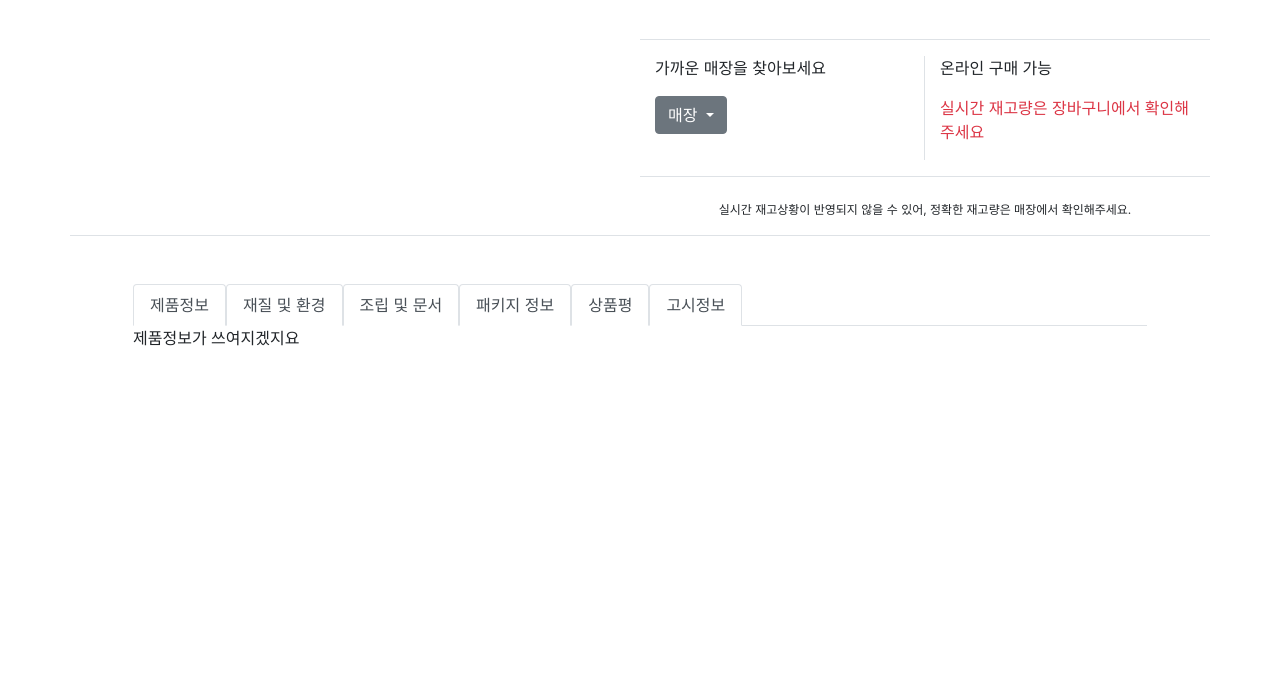
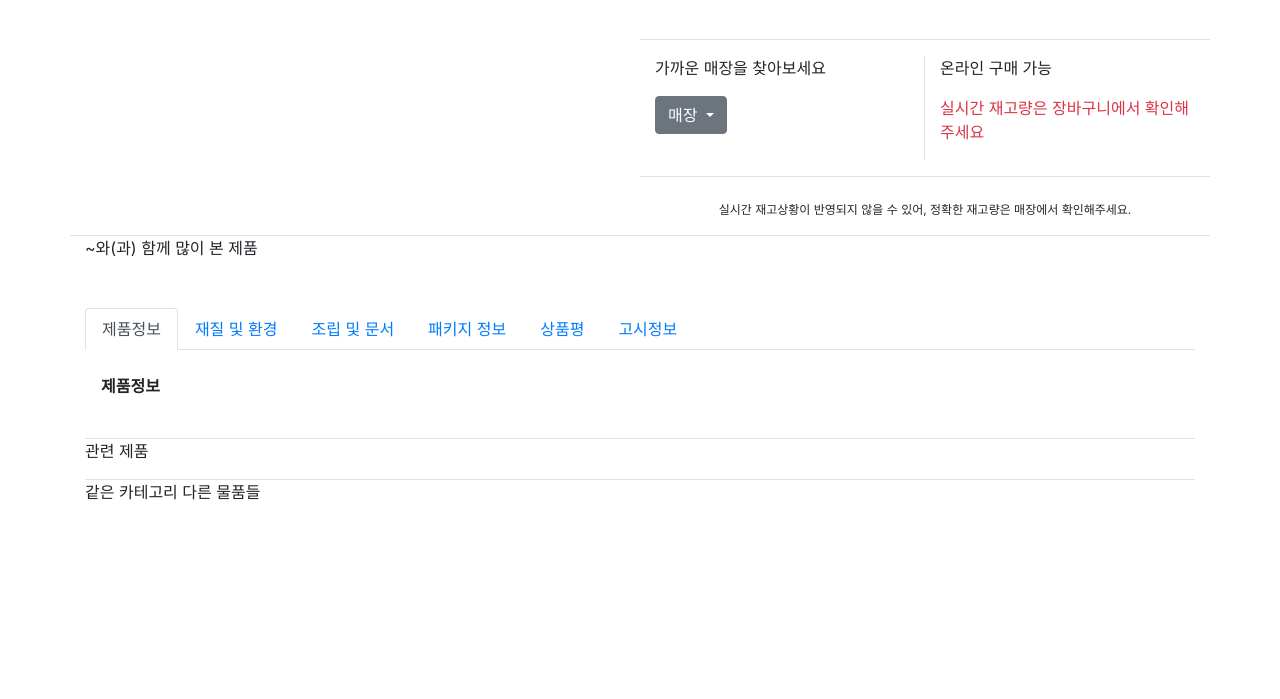
Before and after one commit to dodonmountain/Pprka, a Django app: page /detail/ in a window 1280 px wide. Shown: the part 544-1243 px from the top of the page. Run offline with Django 3.2, Linux system fonts and the light colour scheme; some libraries are stand-ins or nearby versions.

Commit message:
tw | update detail

```diff
--- a/indexes/templates/base.html
+++ b/indexes/templates/base.html
@@ -20,6 +20,9 @@
   <script src="https://kit.fontawesome.com/c596c9d4e2.js"></script>
   <script src="{% static 'bootstrap/js/jquery-3.0.0.slim.min.js' %}"></script>
   <script src="{% static 'bootstrap/js/bootstrap.js' %}"></script>
+  <script src="https://code.jquery.com/jquery-3.3.1.slim.min.js" integrity="sha384-q8i/X+965DzO0rT7abK41JStQIAqVgRVzpbzo5smXKp4YfRvH+8abtTE1Pi6jizo" crossorigin="anonymous"></script>
+  <script src="https://cdnjs.cloudflare.com/ajax/libs/popper.js/1.14.7/umd/popper.min.js" integrity="sha384-UO2eT0CpHqdSJQ6hJty5KVphtPhzWj9WO1clHTMGa3JDZwrnQq4sF86dIHNDz0W1" crossorigin="anonymous"></script>
+  <script src="https://stackpath.bootstrapcdn.com/bootstrap/4.3.1/js/bootstrap.min.js" integrity="sha384-JjSmVgyd0p3pXB1rRibZUAYoIIy6OrQ6VrjIEaFf/nJGzIxFDsf4x0xIM+B07jRM" crossorigin="anonymous"></script>
 </body>
 
 </html>
--- a/indexes/templates/indexes/detail.html
+++ b/indexes/templates/indexes/detail.html
@@ -1,10 +1,37 @@
 {% extends 'base.html' %}
 
 {% block body %}
+<style>
+.hover-green:hover {
+  background-color:#178a00 !important;
+}
+.tab-pane p:nth-child(1) {
+  font-weight:bold;
+  font-size:16px;
+}
+.rate-title {
+  float:left;
+  font-size: 13px;
+  font-weight:normal;
+  width:185px;
+}
+/* .rate {
+  margin-left:185px;
+}
+.rate-bar {
+  float:left;
+  height:9px;
+  width:20%;
+  background-color:antiquewhite;
+  border:solid 0.1px;
+  list-style: none;
+} */
+
+</style>
 {% include '_searchbar.html' %}
 {% include '_menubar.html' %}
-
   <div class="container mt-3">
+    <!-- 주문 -->
     <div class="row border-bottom">
       <div class="col-6">
         <h1>사진</h1>
@@ -55,58 +82,139 @@
         <p style="font-size: 12px; text-align:center">실시간 재고상황이 반영되지 않을 수 있어, 정확한 재고량은 매장에서 확인해주세요.</p>
       </div>
     </div>
-
-    <div class="m-5">
-
-      <ul class="nav nav-tabs">
+    <!-- ~와(과) 함께 많이 본 제품 -->
+    <div>
+      <p>~와(과) 함께 많이 본 제품</p>
+    </div>
+    <!-- 제품 상세정보 -->
+    <div class="mt-5">
+      <ul class="nav nav-tabs" id="myTab" role="tablist">
         <li class="nav-item">
-          <a class="nav-link active" data-toggle="tab" href="#wpvna">제품정보</a>
+          <a class="nav-link active" id="prodInfoTab-tab" data-toggle="tab" href="#prodInfoTab" role="tab" aria-controls="prodInfoTab" aria-selected="false">제품정보</a>
         </li>
         <li class="nav-item">
-          <a class="nav-link active" data-toggle="tab" href="#wowlf">재질 및 환경</a>
+          <a class="nav-link" id="envAndMatContainer-tab" data-toggle="tab" href="#envAndMatContainer" role="tab" aria-controls="envAndMatContainer" aria-selected="false">재질 및 환경</a>
         </li>
         <li class="nav-item">
-          <a class="nav-link active" data-toggle="tab" href="#whflq">조립 및 문서</a>
+          <a class="nav-link" id="assAndDocContainer-tab" data-toggle="tab" href="#assAndDocContainer" role="tab" aria-controls="assAndDocContainer" aria-selected="false">조립 및 문서</a>
         </li>
         <li class="nav-item">
-          <a class="nav-link active" data-toggle="tab" href="#vozlwl">패키지 정보</a>
+          <a class="nav-link" id="packageDetailsContainer-tab" data-toggle="tab" href="#packageDetailsContainer" role="tab" aria-controls="packageDetailsContainer" aria-selected="false">패키지 정보</a>
         </li>
         <li class="nav-item">
-          <a class="nav-link active" data-toggle="tab" href="#tkdvnavud">상품평</a>
+          <a class="nav-link" id="BVContainer-tab" data-toggle="tab" href="#BVContainer" role="tab" aria-controls="BVContainer" aria-selected="false">상품평</a>
         </li>
         <li class="nav-item">
-          <a class="nav-link active" data-toggle="tab" href="#rhtl">고시정보</a>
+          <a class="nav-link" id="productInfo2Container-tab" data-toggle="tab" href="#productInfo2Container" role="tab" aria-controls="productInfo2Container" aria-selected="false">고시정보</a>
         </li>
       </ul>
 
-      <div class="tab-content">
-        <div class="tab-pane fade show active" id="wpvna">
-          <p>제품정보가 쓰여지겠지요</p>
+      <div class="tab-content px-3 py-4" id="myTabContent">
+        <div class="tab-pane fade show active" id="prodInfoTab" role="tabpanel" aria-labelledby="prodInfoTab-tab">
+          <p>제품정보</p>
         </div>
-        <div class="tab-pane fade" id="wowlf">
-          <p>재질 및 환경 정보</p>
+        <div class="tab-pane fade" id="envAndMatContainer" role="tabpanel" aria-labelledby="envAndMatContainer-tab">
+          <p>재질 및 환경</p>
         </div>
-        <div class="tab-pane fade" id="whflq">
+        <div class="tab-pane fade" id="assAndDocContainer" role="tabpanel" aria-labelledby="assAndDocContainer-tab">
           <p>조립 및 문서</p>
+          <p style="font-size: 13px; font-weight:bold;">다운로드</p>
+          <p style="font-size: 13px; ">최신 버전의 문서만 다운로드할 수 있습니다. 제품에 포함된 문서와 내용이 다를 수 있습니다.</p>
+          <p style="font-size: 13px; font-weight:bold;">조립설명</p>
+          <div style="font-size:13px;">
+            <div class="px-5 py-1 d-inline-block" style="width:170px; background-color:rgb(232, 232, 232);">
+              000.000.00
+            </div>
+            <div class="px-5 py-1 d-inline-block" style="width:900px; background-color:rgb(246, 246, 246);">
+              <a href="">제품명</a><span>(PDF)</span>
+            </div>
+
+          </div>
         </div>
-        <div class="tab-pane fade" id="vozlwl">
+        <div class="tab-pane fade" id="packageDetailsContainer" role="tabpanel" aria-labelledby="packageDetailsContainer-tab">
           <p>패키지 정보</p>
+          <table class="table table-sm">
+            <thead>
+              <tr>
+                <th scope="col">제품번호</th>
+                <th scope="col">총 패키지</th>
+                <th scope="col">W(가로)</th>
+                <th scope="col">H(높이)</th>
+                <th scope="col">L(세로)</th>
+                <th scope="col">지름</th>
+                <th scope="col">무게</th>
+              </tr>
+            </thead>
+            <tbody>
+              <tr>
+                <td>00700</td>
+                <td>1</td>
+                <td>-</td>
+                <td>-</td>
+                <td>-</td>
+                <td>-</td>
+                <td>-</td>
+              </tr>
+            </tbody>
+          </table>
         </div>
-        <div class="tab-pane fade" id="tkdvna">
-          <p>상품평</p>
+        <div class="tab-pane fade" id="BVContainer" role="tabpanel" aria-labelledby="BVContainer-tab">
+          <div class="d-flex justify-content-between">
+            <p>상품평</p>
+            <button class="hover-green px-5" style="background-color:#005BA7; color:white; border: none; font-size:13px; font-weight:bold"> 상품평 쓰기</button>
+          </div>
+          <!-- 상품평 박스 -->
+          <div class="mt-3 pt-5 px-2 border-top row">
+            <div class="comment_left col-7">username</div>
+            <div class="comment_right col-5" style="line-height: 15px;">
+              <dl>
+                <dt class="rate-title">제품 가성비</dt>
+                <!-- 따라해보려했으나...-->
+                <dd>*****</dd>
+                  <!-- <ul>
+                    <li class="rate-bar"></li>
+                    <li class="rate-bar"></li>
+                    <li class="rate-bar"></li>
+                    <li class="rate-bar"></li>
+                    <li class="rate-bar"></li>
+                  </ul> -->
+                <dt class="rate-title">제품 품질</dt>
+                <dd>*****</dd>
+                <dt class="rate-title">제품 외관</dt>
+                <dd>*****</dd>
+                <dt class="rate-title">조립/설치 편의성</dt>
+                <dd>*****</dd>
+                <dt class="rate-title">제품 기능</dt>
+                <dd>*****</dd>
+              </dl>
+            </div>
+          </div>
+
         </div>
-        <div class="tab-pane fade" id="rhtl">
+        <div class="tab-pane fade" id="productInfo2Container" role="tabpanel" aria-labelledby="productInfo2Container-tab">
           <p>고시정보</p>
         </div>
       </div>
+    <!-- 관련 제품 -->
+    <div class="border-top">
+      <p>관련 제품</p>
+    </div>
+    <!-- 같은 카테고리 다른 물품들 -->
+    <div class="border-top">
+      <p>같은 카테고리 다른 물품들</p>
+    </div>
+
+
+
+
 
     </div>
 
 
 {% include '_footer.html' %}
 
-<script>
-
-</script>
+<script src="https://code.jquery.com/jquery-3.3.1.slim.min.js" integrity="sha384-q8i/X+965DzO0rT7abK41JStQIAqVgRVzpbzo5smXKp4YfRvH+8abtTE1Pi6jizo" crossorigin="anonymous"></script>
+<script src="https://cdnjs.cloudflare.com/ajax/libs/popper.js/1.14.7/umd/popper.min.js" integrity="sha384-UO2eT0CpHqdSJQ6hJty5KVphtPhzWj9WO1clHTMGa3JDZwrnQq4sF86dIHNDz0W1" crossorigin="anonymous"></script>
+<script src="https://stackpath.bootstrapcdn.com/bootstrap/4.3.1/js/bootstrap.min.js" integrity="sha384-JjSmVgyd0p3pXB1rRibZUAYoIIy6OrQ6VrjIEaFf/nJGzIxFDsf4x0xIM+B07jRM" crossorigin="anonymous"></script>
 
 {% endblock %}
```
